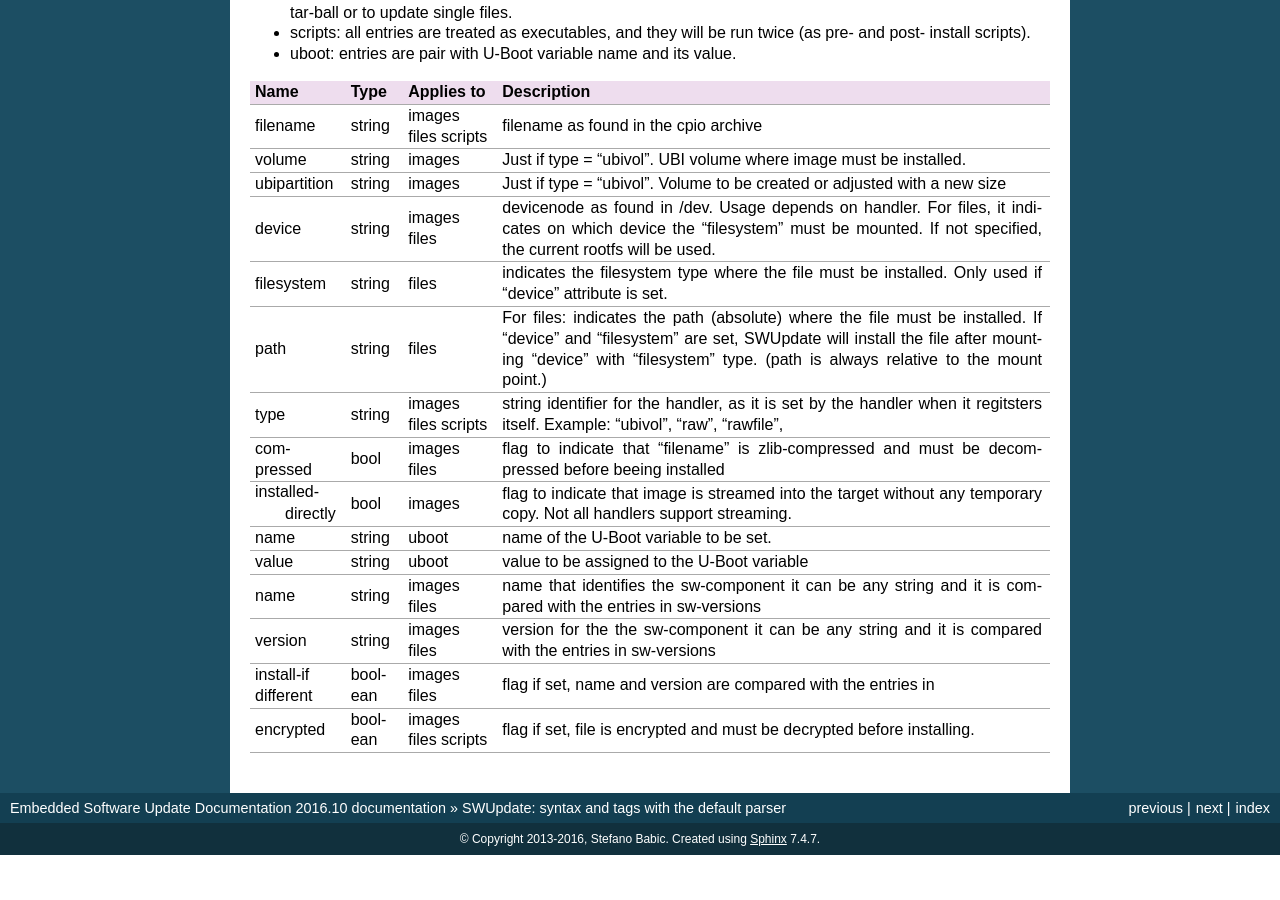
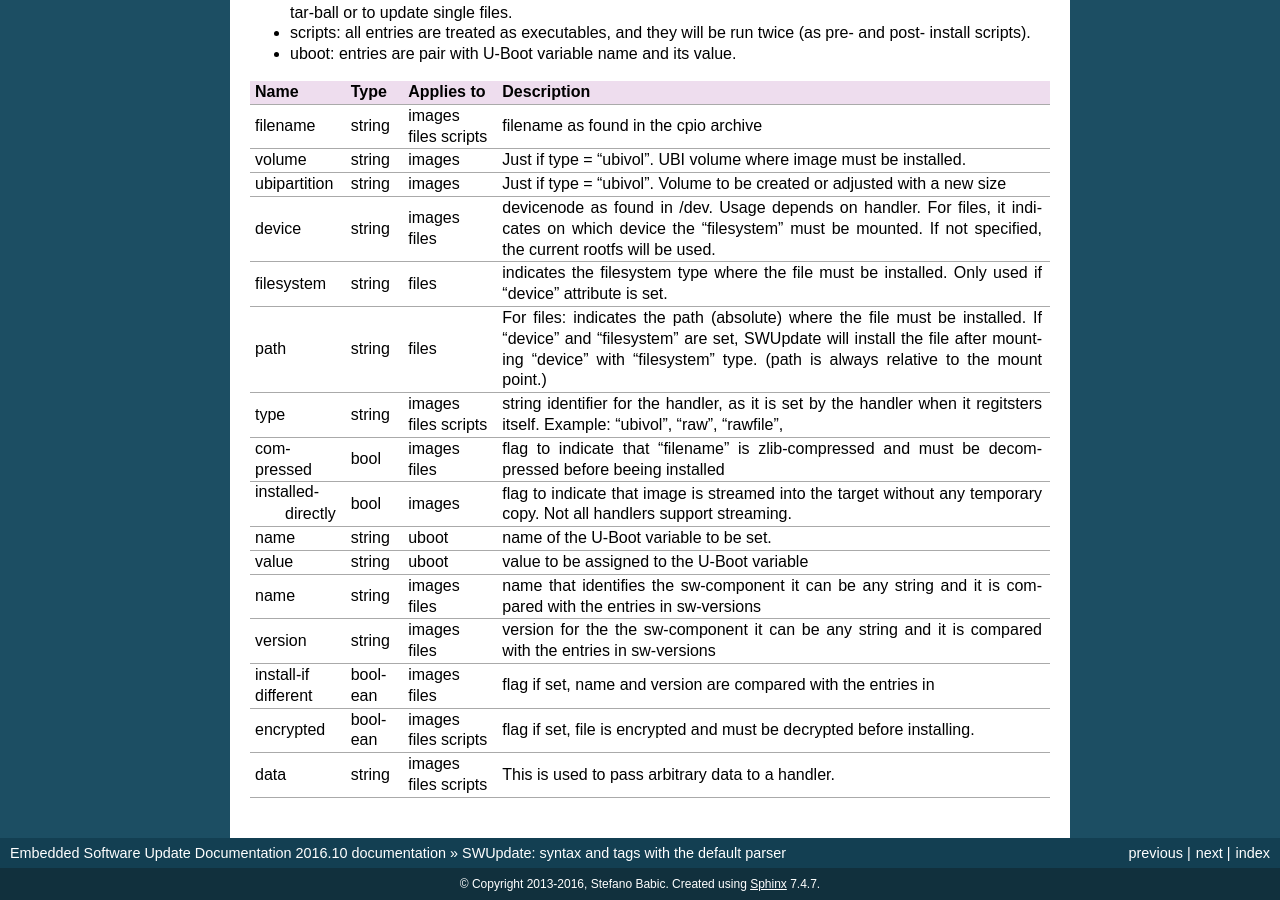
Before and after one commit to sbabic/swupdate, a Sphinx documentation site: the page built from doc/source/sw-description.rst, in a window 1280 px wide and 900 px high, scrolled down 7851 px. Built offline with Sphinx 7.4.7, drawn with Linux system fonts in a browser that asks for light colours; formulas are drawn with MathJax 3; before the commit the page ends 8706 px from its top, so only the background shows below that.

Commit message:
parser: add custom attribute
add a "data" attribute. It can store handler
specific data to set different behavior
of the handler.

"data" is a string and it is responsibility
of the handler to parse it if it contains
more as one value.

Signed-off-by: Stefano Babic <sbabic@denx.de>

```diff
--- a/doc/source/sw-description.rst
+++ b/doc/source/sw-description.rst
@@ -614,3 +614,7 @@ There are 4 main sections inside sw-description:
 |             |          | scripts    | and must be decrypted before          |
 |             |          |            | installing.                           |
 +-------------+----------+------------+---------------------------------------+
+| data        | string   | images     | This is used to pass arbitrary data   |
+|             |          | files      | to a handler.                         |
+|             |          | scripts    |                                       |
++-------------+----------+------------+---------------------------------------+
```
Also changed, not shown: 2 other files.
